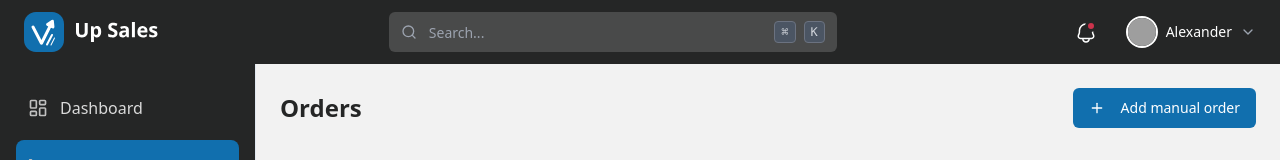
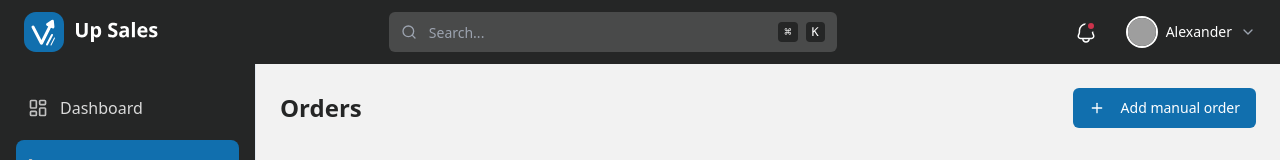
Before and after one commit to nicolaesocaciu/up-sales, a React (Vite) app: page /orders in a window 1280 px wide. Shown: the top 160 px of the page. Built offline with nearby package versions, Linux system fonts and the light colour scheme; no server answers; the database is empty; grey boxes are pictures that could not be loaded.

Commit message:
seach adjustments

```diff
--- a/src/components/ui/SearchBar.tsx
+++ b/src/components/ui/SearchBar.tsx
@@ -9,8 +9,8 @@ export const SearchBar = () => {
         <Search className="h-4 w-4 text-gray-400" />
       </div>
       <div className="absolute right-3 top-1/2 transform -translate-y-1/2 flex items-center gap-2 text-gray-400">
-        <kbd className="px-1.5 py-0.5 text-xs border border-gray-500 rounded bg-gray-600 text-gray-300">⌘</kbd>
-        <kbd className="px-1.5 py-0.5 text-xs border border-gray-500 rounded bg-gray-600 text-gray-300">K</kbd>
+        <kbd className="px-1.5 py-0.5 text-xs rounded bg-[#252626] text-white">⌘</kbd>
+        <kbd className="px-1.5 py-0.5 text-xs rounded bg-[#252626] text-white">K</kbd>
       </div>
       <Input
         style={{ backgroundColor: "#494A4A" }}
```
